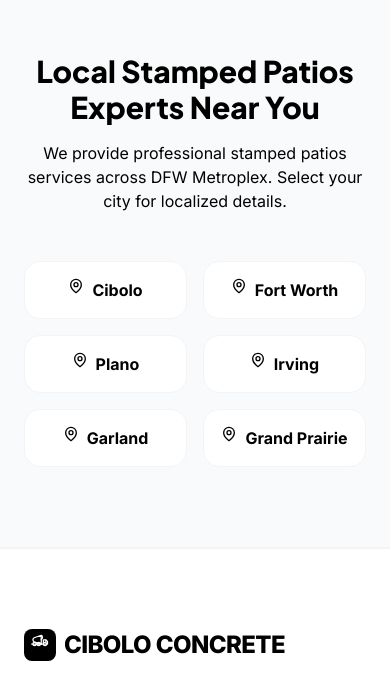
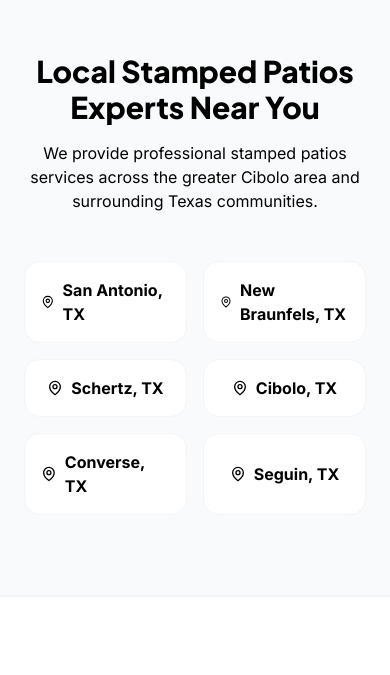
Before and after one commit to jarld180/cibolo-tx-concrete-contractor, a React (Vite) app: page /patios in a window 390 px wide. Shown: the part 9150-9825 px from the top of the page. Built offline with nearby package versions, Linux system fonts and the light colour scheme; a web font is replaced by a local one.

Commit message:
Fix TX coordinates, nearby cities, and phone number

```diff
--- a/src/components/CityServiceLinks.tsx
+++ b/src/components/CityServiceLinks.tsx
@@ -1,5 +1,4 @@
 import React from 'react';
-import { Link } from 'react-router-dom';
 import { MapPin } from 'lucide-react';
 
 interface CityServiceLinksProps {
@@ -8,12 +7,12 @@ interface CityServiceLinksProps {
 }
 
 const cities = [
-  { name: 'Cibolo', path: '' },
-  { name: 'Fort Worth', path: 'high-point' },
-  { name: 'Plano', path: 'winston-salem' },
-  { name: 'Irving', path: 'burlington' },
-  { name: 'Garland', path: 'kernersville' },
-  { name: 'Grand Prairie', path: 'jamestown' },
+  { name: 'San Antonio' },
+  { name: 'New Braunfels' },
+  { name: 'Schertz' },
+  { name: 'Cibolo' },
+  { name: 'Converse' },
+  { name: 'Seguin' }
 ];
 
 const CityServiceLinks: React.FC<CityServiceLinksProps> = ({ serviceSlug, serviceName }) => {
@@ -22,18 +21,17 @@ const CityServiceLinks: React.FC<CityServiceLinksProps> = ({ serviceSlug, servic
       <div className="max-w-[1600px] mx-auto px-6">
         <div className="text-center mb-12">
           <h2 className="text-3xl font-extrabold text-black mb-4">Local {serviceName} Experts Near You</h2>
-          <p className="text-black max-w-2xl mx-auto">We provide professional {serviceName.toLowerCase()} services across DFW Metroplex. Select your city for localized details.</p>
+          <p className="text-black max-w-2xl mx-auto">We provide professional {serviceName.toLowerCase()} services across the greater Cibolo area and surrounding Texas communities.</p>
         </div>
         <div className="grid grid-cols-2 md:grid-cols-3 lg:grid-cols-6 gap-4">
           {cities.map((city) => (
-            <Link
+            <div
               key={city.name}
-              to={city.path === '' ? `/${serviceSlug}` : `/${city.path}/${serviceSlug}`}
-              className="flex items-start justify-center space-x-2 p-4 bg-white rounded-2xl border border-gray-100 hover:border-black hover:shadow-lg transition-all group"
+              className="flex items-center justify-center space-x-2 p-4 bg-white rounded-2xl border border-gray-100"
             >
-              <MapPin className="w-4 h-4 text-black group-hover:scale-110 transition-transform" />
-              <span className="font-bold text-black">{city.name}</span>
-            </Link>
+              <MapPin className="w-4 h-4 text-black" />
+              <span className="font-bold text-black">{city.name}, TX</span>
+            </div>
           ))}
         </div>
       </div>
--- a/src/components/LeadForm.tsx
+++ b/src/components/LeadForm.tsx
@@ -8,7 +8,7 @@ interface LeadFormProps {
 
 const LeadForm: React.FC<LeadFormProps> = ({
   title = "Request a Free Quote",
-  phone = "(555) 555-5555",
+  phone = "(830) 521-4692",
   city = "City"
 }) => {
   const [formData, setFormData] = useState({
--- a/src/pages/CityService.tsx
+++ b/src/pages/CityService.tsx
@@ -37,7 +37,7 @@ const CityService: React.FC = () => {
         { text: "They replaced our long driveway in Fort Worth. The crew was professional and the finish is flawless.", author: "Michael R., Fort Worth, TX" },
         { text: "Best concrete work we've seen in the area. They matched our existing walkway perfectly.", author: "Sarah W., Fort Worth, TX" }
       ],
-      mapUrl: "https://www.google.com/maps/embed?pb=!1m18!1m12!1m3!1d3262.1!2d-80.6467!3d35.1751!2m3!1f0!2f0!3f0!3m2!1i1024!2i768!4f13.1!3m3!1m2!1s0x8854180909090909%3A0x8854180909090909!2sMint%20Hill%2C%20NC!5e0!3m2!1sen!2sus!4v1704576000000!5m2!1sen!2sus"
+      mapUrl: "https://www.google.com/maps/embed?pb=!1m18!1m12!1m3!1d3262.1!2d-98.2269!3d29.5616!2m3!1f0!2f0!3f0!3m2!1i1024!2i768!4f13.1!3m3!1m2!1s0x8854180909090909%3A0x8854180909090909!2sMint%20Hill%2C%20TX!5e0!3m2!1sen!2sus!4v1704576000000!5m2!1sen!2sus"
     },
     'weddington-patios': {
       heroDesc: `Luxury artisan stamped patios for Grand Prairie estates. High-end decorative finishes designed for ultimate outdoor living.`,
@@ -52,7 +52,7 @@ const CityService: React.FC = () => {
         { text: "Our new patio in Grand Prairie is amazing. The detail in the stamping is incredible.", author: "Jennifer L., Grand Prairie, TX" },
         { text: "Professional team. They handled our large-scale project with absolute precision.", author: "Robert P., Grand Prairie, TX" }
       ],
-      mapUrl: "https://www.google.com/maps/embed?pb=!1m18!1m12!1m3!1d3268.8!2d-80.7328!3d35.0107!2m3!1f0!2f0!3f0!3m2!1i1024!2i768!4f13.1!3m3!1m2!1s0x885428088888888b%3A0x885428088888888b!2sGrand Prairie%2C%20NC!5e0!3m2!1sen!2sus!4v1704576000000!5m2!1sen!2sus"
+      mapUrl: "https://www.google.com/maps/embed?pb=!1m18!1m12!1m3!1d3268.8!2d-98.2269!3d29.5616!2m3!1f0!2f0!3f0!3m2!1i1024!2i768!4f13.1!3m3!1m2!1s0x885428088888888b%3A0x885428088888888b!2sGrand Prairie%2C%20TX!5e0!3m2!1sen!2sus!4v1704576000000!5m2!1sen!2sus"
     }
   };
 
@@ -69,7 +69,7 @@ const CityService: React.FC = () => {
       { text: `Exceptional quality on our ${serviceName} project. The team in ${cityName} was professional and fast.`, author: `James D., ${cityName}, TX` },
       { text: `The best concrete contractors in the ${cityName} area. We couldn't be happier with the results.`, author: `Linda M., ${cityName}, TX` }
     ],
-    mapUrl: `https://www.google.com/maps/embed?pb=!1m18!1m12!1m3!1d100000!2d-80.7!3d35.1!2m3!1f0!2f0!3f0!3m2!1i1024!2i768!4f13.1!3m3!1m2!1s0x8854000000000000%3A0x0000000000000000!2s${cityName}%2C%20NC!5e0!3m2!1sen!2sus!4v1704576000000!5m2!1sen!2sus`
+    mapUrl: `https://www.google.com/maps/embed?pb=!1m18!1m12!1m3!1d100000!2d-98.2269!3d29.5616!2m3!1f0!2f0!3f0!3m2!1i1024!2i768!4f13.1!3m3!1m2!1s0x8854000000000000%3A0x0000000000000000!2s${cityName}%2C%20TX!5e0!3m2!1sen!2sus!4v1704576000000!5m2!1sen!2sus`
   };
 
   return (
--- a/src/pages/designs/Home1.tsx
+++ b/src/pages/designs/Home1.tsx
@@ -11,8 +11,8 @@ interface HomeProps {
 
 const Home: React.FC<HomeProps> = ({ cityName = "Cibolo" }) => {
   const mapUrl = cityName === "Cibolo"
-    ? "https://www.google.com/maps/embed?pb=!1m18!1m12!1m3!1d3263.1!2d-80.7128!3d35.1167!2m3!1f0!2f0!3f0!3m2!1i1024!2i768!4f13.1!3m3!1m2!1s0x8854210909090909%3A0x8854210909090909!2sDallas%2C%20NC!5e0!3m2!1sen!2sus!4v1704576000000!5m2!1sen!2sus"
-    : `https://www.google.com/maps/embed?pb=!1m18!1m12!1m3!1d100000!2d-80.7!3d35.1!2m3!1f0!2f0!3f0!3m2!1i1024!2i768!4f13.1!3m3!1m2!1s0x8854000000000000%3A0x0000000000000000!2s${encodeURIComponent(cityName)}%2C%20NC!5e0!3m2!1sen!2sus!4v1704576000000!5m2!1sen!2sus`;
+    ? "https://www.google.com/maps/embed?pb=!1m18!1m12!1m3!1d3263.1!2d-98.2269!3d29.5616!2m3!1f0!2f0!3f0!3m2!1i1024!2i768!4f13.1!3m3!1m2!1s0x8854210909090909%3A0x8854210909090909!2sDallas%2C%20TX!5e0!3m2!1sen!2sus!4v1704576000000!5m2!1sen!2sus"
+    : `https://www.google.com/maps/embed?pb=!1m18!1m12!1m3!1d100000!2d-98.2269!3d29.5616!2m3!1f0!2f0!3f0!3m2!1i1024!2i768!4f13.1!3m3!1m2!1s0x8854000000000000%3A0x0000000000000000!2s${encodeURIComponent(cityName)}%2C%20TX!5e0!3m2!1sen!2sus!4v1704576000000!5m2!1sen!2sus`;
 
   return (
     <div className="overflow-x-hidden">
--- a/src/pages/designs/Home3.tsx
+++ b/src/pages/designs/Home3.tsx
@@ -11,8 +11,8 @@ interface HomeProps {
 
 const Home3: React.FC<HomeProps> = ({ cityName = "Cibolo" }) => {
   const mapUrl = cityName === "Cibolo"
-    ? "https://www.google.com/maps/embed?pb=!1m18!1m12!1m3!1d3263.1!2d-80.7128!3d35.1167!2m3!1f0!2f0!3f0!3m2!1i1024!2i768!4f13.1!3m3!1m2!1s0x8854210909090909%3A0x8854210909090909!2sDallas%2C%20NC!5e0!3m2!1sen!2sus!4v1704576000000!5m2!1sen!2sus"
-    : `https://www.google.com/maps/embed?pb=!1m18!1m12!1m3!1d100000!2d-80.7!3d35.1!2m3!1f0!2f0!3f0!3m2!1i1024!2i768!4f13.1!3m3!1m2!1s0x8854000000000000%3A0x0000000000000000!2s${encodeURIComponent(cityName)}%2C%20NC!5e0!3m2!1sen!2sus!4v1704576000000!5m2!1sen!2sus`;
+    ? "https://www.google.com/maps/embed?pb=!1m18!1m12!1m3!1d3263.1!2d-98.2269!3d29.5616!2m3!1f0!2f0!3f0!3m2!1i1024!2i768!4f13.1!3m3!1m2!1s0x8854210909090909%3A0x8854210909090909!2sDallas%2C%20TX!5e0!3m2!1sen!2sus!4v1704576000000!5m2!1sen!2sus"
+    : `https://www.google.com/maps/embed?pb=!1m18!1m12!1m3!1d100000!2d-98.2269!3d29.5616!2m3!1f0!2f0!3f0!3m2!1i1024!2i768!4f13.1!3m3!1m2!1s0x8854000000000000%3A0x0000000000000000!2s${encodeURIComponent(cityName)}%2C%20TX!5e0!3m2!1sen!2sus!4v1704576000000!5m2!1sen!2sus`;
 
   return (
     <div className="overflow-x-hidden">
```
